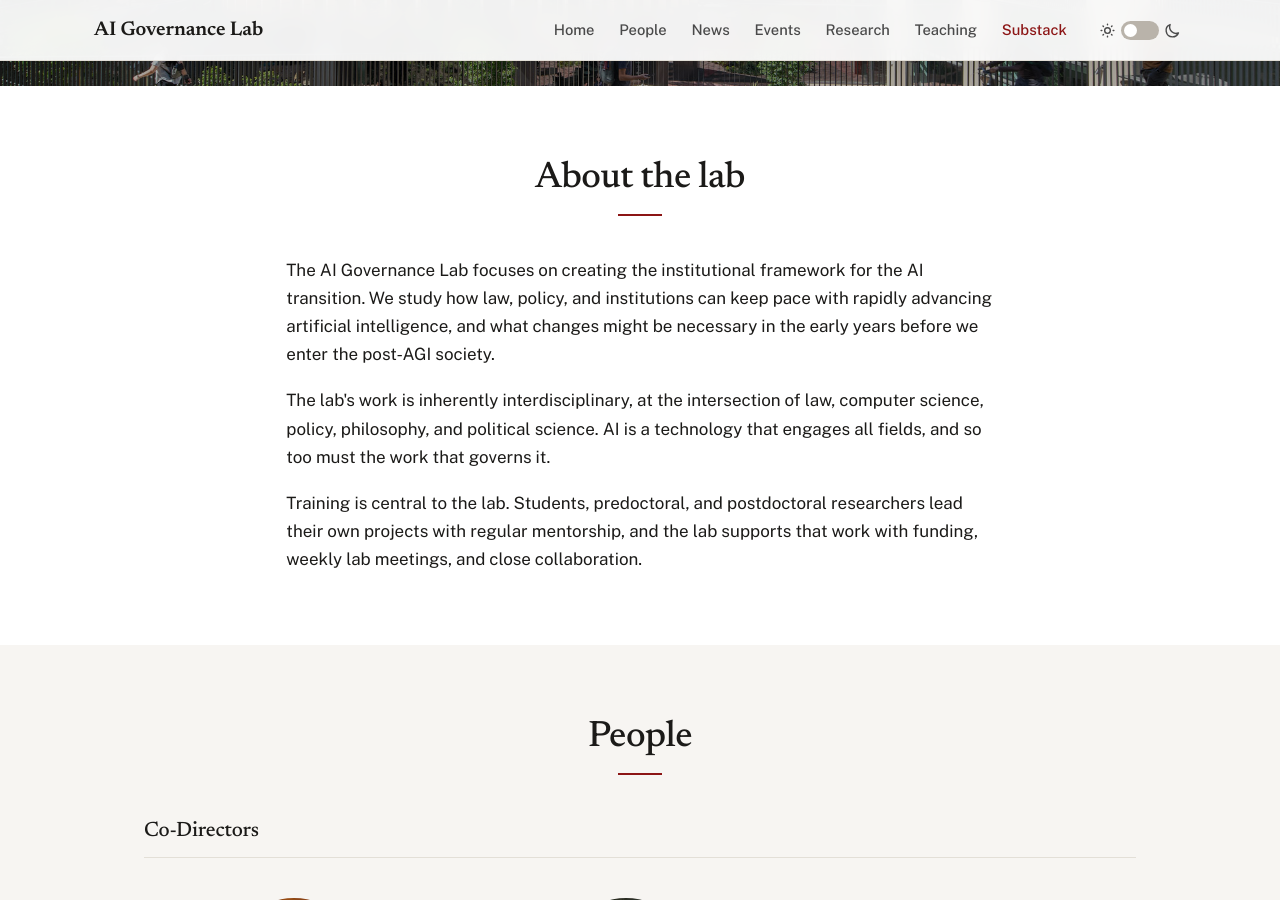
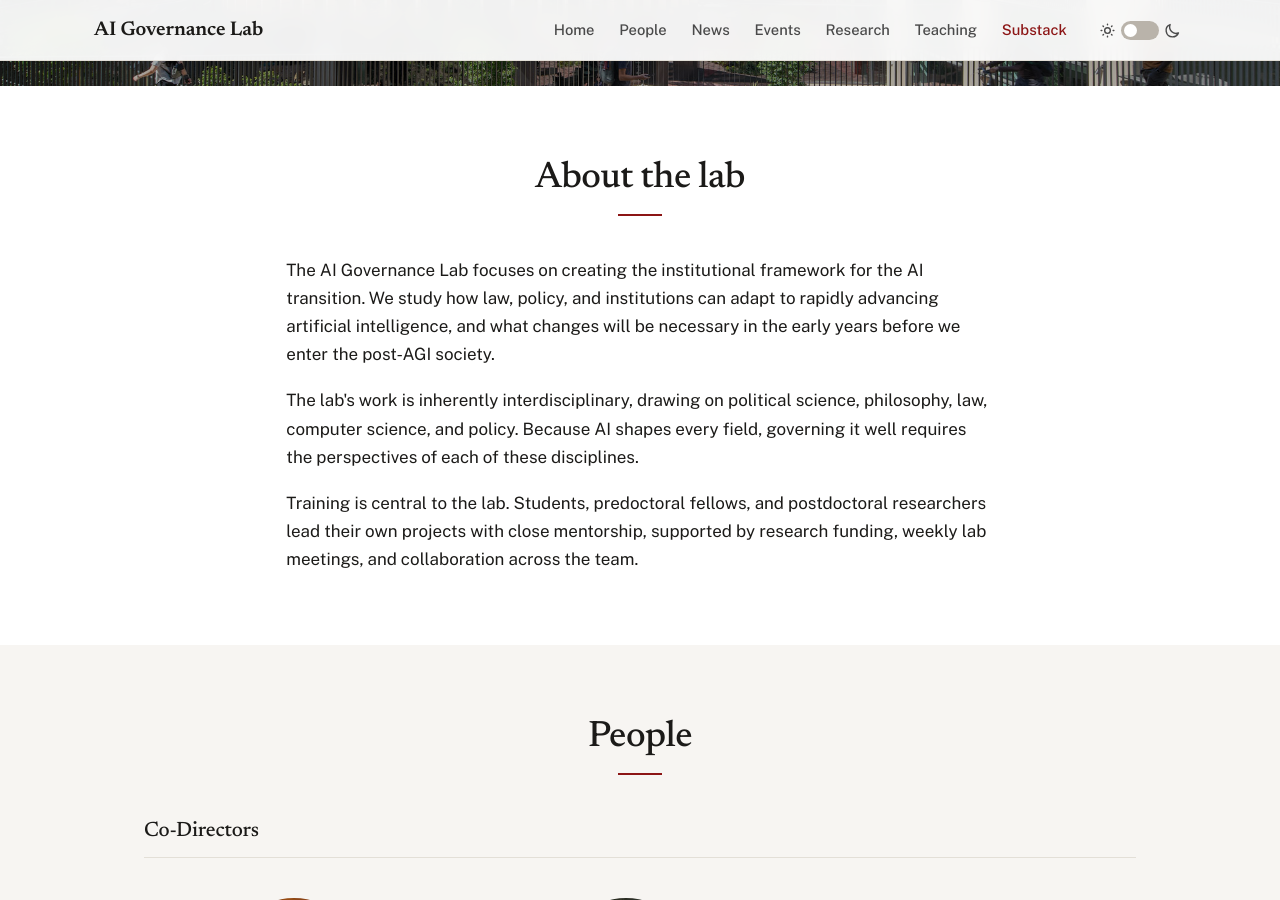
Before and after one commit to aigovlab/lab-website, a Jekyll site: the page built from index.html, in a window 1280 px wide and 900 px high, scrolled down 595 px. Built offline with Jekyll 4.4.1, drawn with Linux system fonts in a browser that asks for light colours.

Commit message:
Revise the lab description
Co-Authored-By: Claude Opus 5 (1M context) <noreply@anthropic.com>

```diff
--- a/index.html
+++ b/index.html
@@ -22,19 +22,19 @@ title: Home
     <div class="prose">
       <p>
         The AI Governance Lab focuses on creating the institutional framework for the AI
-        transition. We study how law, policy, and institutions can keep pace with rapidly
-        advancing artificial intelligence, and what changes might be necessary in the early
+        transition. We study how law, policy, and institutions can adapt to rapidly
+        advancing artificial intelligence, and what changes will be necessary in the early
         years before we enter the post-AGI society.
       </p>
       <p>
-        The lab's work is inherently interdisciplinary, at the intersection of law,
-        computer science, policy, philosophy, and political science. AI is a technology
-        that engages all fields, and so too must the work that governs it.
+        The lab's work is inherently interdisciplinary, drawing on political science,
+        philosophy, law, computer science, and policy. Because AI shapes every field,
+        governing it well requires the perspectives of each of these disciplines.
       </p>
       <p>
-        Training is central to the lab. Students, predoctoral, and postdoctoral
-        researchers lead their own projects with regular mentorship, and the lab
-        supports that work with funding, weekly lab meetings, and close collaboration.
+        Training is central to the lab. Students, predoctoral fellows, and postdoctoral
+        researchers lead their own projects with close mentorship, supported by research
+        funding, weekly lab meetings, and collaboration across the team.
       </p>
     </div>
   </div>
```
